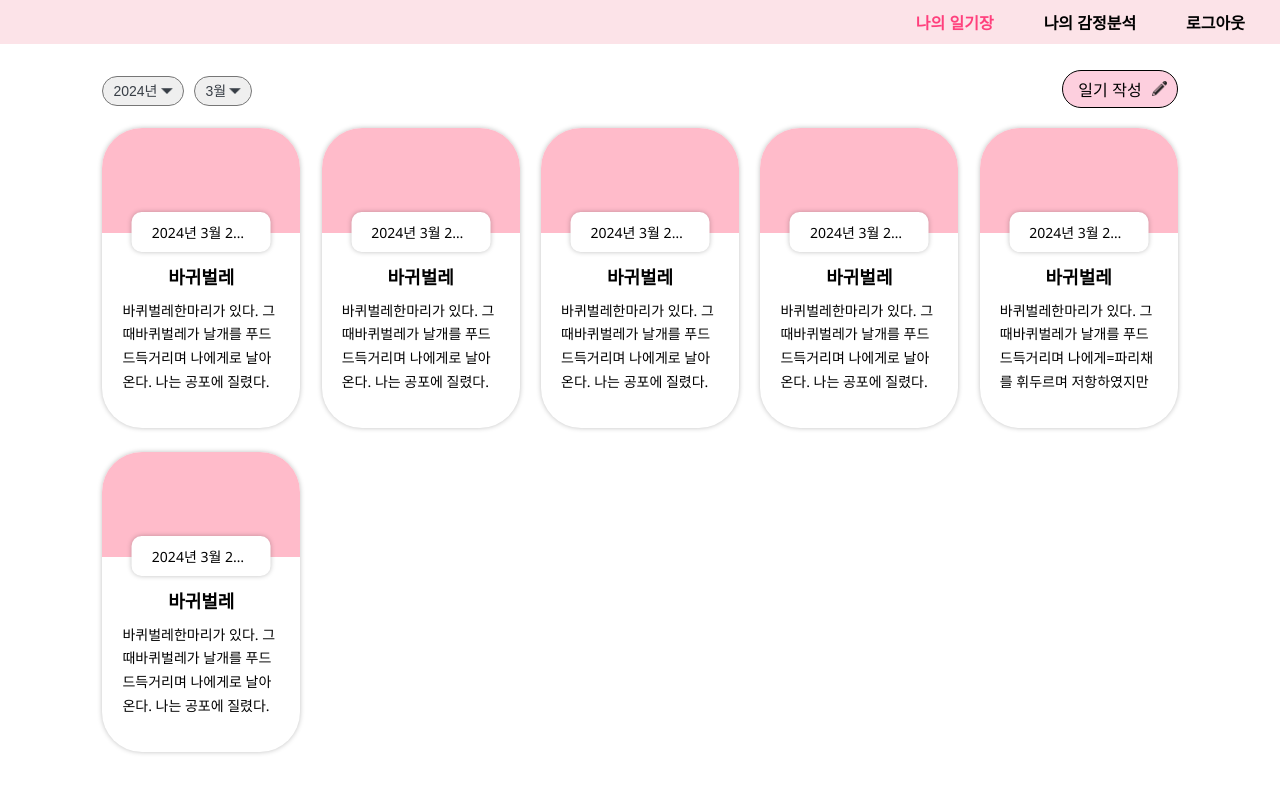
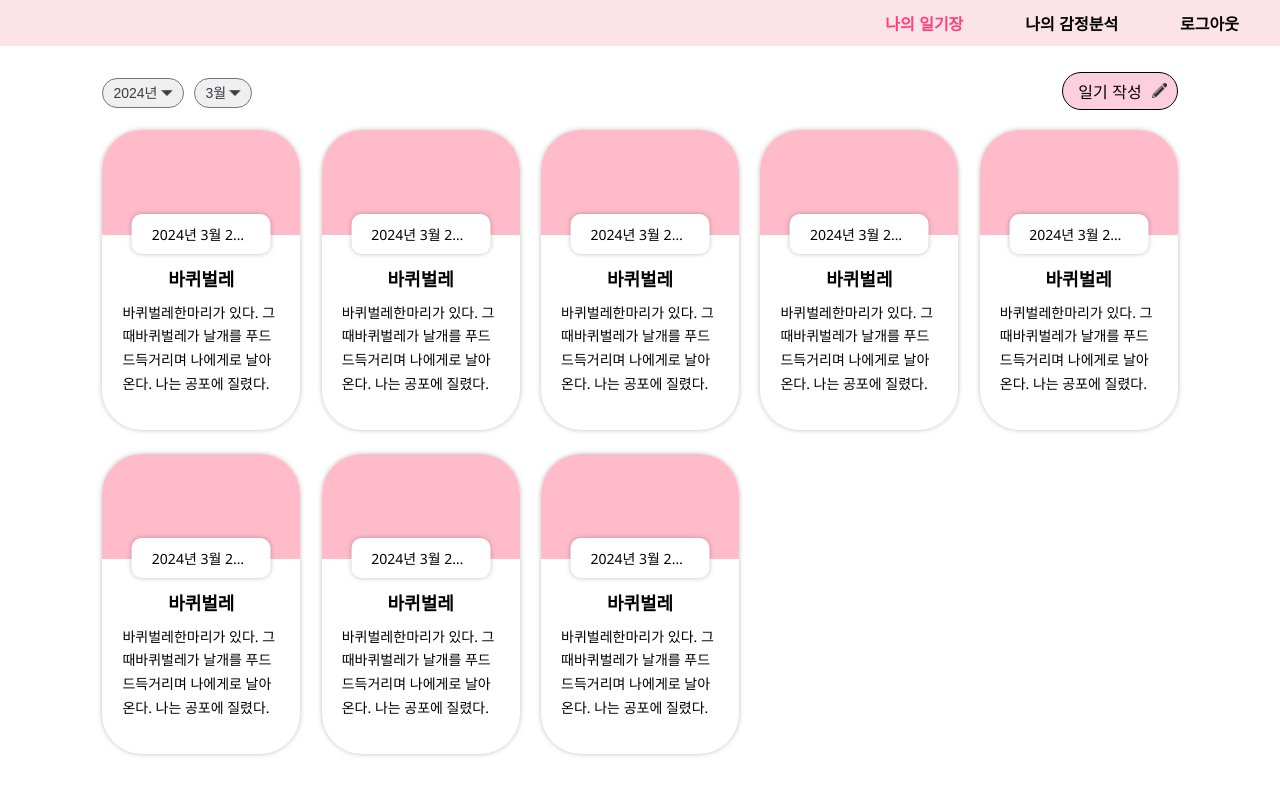
Before and after one commit to Seungkyu-Han/CapstoneDesign2, a React (Create React App) app in the folder frontend/stt_diary/: page / in a window 1280 px wide. Shown: the top 794 px of the page. Built offline with nearby package versions, Linux system fonts and the light colour scheme.

Commit message:
[frontend] fix: navigation item components, modify css

```diff
--- a/frontend/stt_diary/src/App.css
+++ b/frontend/stt_diary/src/App.css
@@ -63,20 +63,22 @@ nav {
   justify-content: flex-end;
 }
 
-.navbar li a{
+.navbar li button {
+  background: none;
+  border: none;
   color: #000000;
   text-decoration: none;
   margin-left: 50px;
   font-weight: 600;
+  cursor: pointer;
+  font-size: 16px;
 }
-.navbar li:last-child{
+.navbar li:last-child button {
   margin-right: 25px;
 }
-.navbar li a:hover {
+.navbar li button:hover,
+.navbar li button.active {
   color: #FF407D;
-}
-.navbar li a.active {
-  color:#FF407D;
 }
 .mobileNavBar{
   display: none;
@@ -98,17 +100,22 @@ nav {
   height: 120px;
 }
 
-.mobileNavBar li a {
+.mobileNavBar li button {
   display: block;
   padding: 8px 25px;
   text-decoration: none;
   color: black;
-  text-align: right;
+  background: none;
+  border: none;
+  margin-left: auto;
+  font-size: 16px;
 }
-.mobileNavBar li a:hover {
+
+.mobileNavBar li button:hover {
   font-weight: bold;
 }
-.mobileNavBar li a.active {
+
+.mobileNavBar li button.active {
   font-weight: bold;
 }
 @media screen and (max-width: 576px) {
--- a/frontend/stt_diary/src/App.js
+++ b/frontend/stt_diary/src/App.js
@@ -1,11 +1,14 @@
 import './App.css';
 import { useState, useEffect } from 'react';
-import { Routes, Route, Link, useLocation } from 'react-router-dom';
+import { Routes, Route, useLocation, useNavigate } from 'react-router-dom';
 import DiaryList from './routes/DiaryList';
+import NavigationMenu from './components/NavigationMenu';
+
 
 function App() {
   const [activePage, setActivePage] = useState('');
   const location = useLocation();
+  const navigate = useNavigate();
   const [isDropdownOpen, setIsDropdownOpen] = useState(false);
 
   const toggleDropdown = () => {
@@ -27,15 +30,11 @@ function App() {
             <img src={require('./assets/barIcon.png')} alt=""></img>
           </button>
           <div className={`dropdown-content ${isDropdownOpen ? 'show' : ''}`}>
-            <li><Link to="/" className={activePage === '' ? 'active' : ''} onClick={() => toggleDropdown()}>나의 일기장</Link></li>
-            <li><Link to="/analysis" className={activePage === 'analysis' ? 'active' : ''} onClick={() => toggleDropdown()}>나의 감정분석</Link></li>
-            <li><Link to="/login" className={activePage === 'login' ? 'active' : ''} onClick={() => toggleDropdown()}>로그아웃</Link></li>
+            <NavigationMenu activePage={activePage} navigate={navigate} toggleDropdown={toggleDropdown} />
           </div>
         </div>
         <ul className="navbar">
-          <li><Link to="/" className={activePage === '' ? 'active' : ''}>나의 일기장</Link></li>
-          <li><Link to="/analysis" className={activePage === 'analysis' ? 'active' : ''}>나의 감정분석</Link></li>
-          <li><Link to="/login" className={activePage === 'login' ? 'active' : ''}>로그아웃</Link></li>
+          <NavigationMenu activePage={activePage} navigate={navigate} toggleDropdown={toggleDropdown} />
         </ul>
       </nav>
       <Routes>
--- /dev/null
+++ b/frontend/stt_diary/src/components/NavigationItem.js
@@ -0,0 +1,12 @@
+
+function NavigationItem({ path, activePage, onClick, title }) {
+    return (
+      <li>
+        <button className={activePage === path ? 'active' : ''} onClick={onClick}>
+          {title}
+        </button>
+      </li>
+    );
+}
+
+export default NavigationItem;
--- /dev/null
+++ b/frontend/stt_diary/src/components/NavigationMenu.js
@@ -0,0 +1,14 @@
+
+import NavigationItem from "./NavigationItem";
+
+function NavigationMenu({ activePage, navigate, toggleDropdown }) {
+    return (
+      <>
+        <NavigationItem path="" activePage={activePage} onClick={() => {navigate('/'); toggleDropdown();}} title="나의 일기장" />
+        <NavigationItem path="analysis" activePage={activePage} onClick={() => {navigate('/analysis'); toggleDropdown();}} title="나의 감정분석" />
+        <NavigationItem path="login" activePage={activePage} onClick={() => {navigate('/login'); toggleDropdown();}} title="로그아웃" />
+      </>
+    );
+}
+
+export default NavigationMenu;
--- a/frontend/stt_diary/src/routes/DiaryList.css
+++ b/frontend/stt_diary/src/routes/DiaryList.css
@@ -107,10 +107,23 @@
   line-height: 1.7;
   overflow: hidden;
   text-overflow: ellipsis;
-    height: 100px;
+  max-height: 96px;
   overflow: hidden;
 }
 
+
+@media screen and (max-width: 1200px) {
+  .diary-list-main{
+    grid-template-columns: repeat(4, 1fr);
+    gap: 3% 2%;
+  }
+}
+@media screen and (max-width: 992px) {
+  .diary-list-main{
+    grid-template-columns: repeat(3, 1fr);
+    gap: 3% 3%;
+  }
+}
 @media screen and (max-width: 576px) {
   .diary-list-container {
     margin: 5% 7%;
--- a/frontend/stt_diary/src/routes/DiaryList.js
+++ b/frontend/stt_diary/src/routes/DiaryList.js
@@ -1,11 +1,11 @@
 import './DiaryList.css';
+import { data } from './DiaryListData';
 
-function DiaryList(props) {
+function DiaryList() {
   return (
-    <div class="diary-list-container">
-      {/* 여기에 다이어리 리스트 페이지 만들면 됨 */}
-      <div class="diary-list-header">
-        <div class="time-select">
+    <div className="diary-list-container">
+      <div className="diary-list-header">
+        <div className="time-select">
           <select id="yearSelect" onchange="handleYearSelectChange()">
               <option value="" selected>2024년</option>
               <option value="">2023년</option>
@@ -18,57 +18,23 @@ function DiaryList(props) {
               <option value="">1월</option>
           </select>
         </div>
-        <button class="create-diary-btn">일기 작성</button>
+        <button className="create-diary-btn">일기 작성</button>
       </div>
-      <div class="diary-list-main">
-        <div class="diary-wrapper">
-          <div class="diary-color"></div>
-          <div class="diary-date">2024년 3월 25일</div>
-          <div class="diary-content">
-            <div class="diary-title">바귀벌레</div>
-            <div class="diary-text">바퀴벌레한마리가 있다. 그때바퀴벌레가 날개를 푸드드득거리며 나에게로 날아온다. 나는 공포에 질렸다. 파리채를 휘두르며 저항하였지만 결국 나에게 도달했다....</div>
-          </div>
-        </div>
-        <div class="diary-wrapper">
-        <div class="diary-color"></div>
-          <div class="diary-date">2024년 3월 25일</div>
-          <div class="diary-content">
-            <div class="diary-title">바귀벌레</div>
-            <div class="diary-text">바퀴벌레한마리가 있다. 그때바퀴벌레가 날개를 푸드드득거리며 나에게로 날아온다. 나는 공포에 질렸다. 파리채를 휘두르며 저항하였지만 결국 나에게 도달했다....</div>
-          </div>
-        </div>
-        <div class="diary-wrapper">
-          <div class="diary-color"></div>
-          <div class="diary-date">2024년 3월 25일</div>
-          <div class="diary-content">
-            <div class="diary-title">바귀벌레</div>
-            <div class="diary-text">바퀴벌레한마리가 있다. 그때바퀴벌레가 날개를 푸드드득거리며 나에게로 날아온다. 나는 공포에 질렸다. 파리채를 휘두르며 저항하였지만 결국 나에게 도달했다....</div>
-          </div>
-        </div>
-        <div class="diary-wrapper">
-          <div class="diary-color"></div>
-          <div class="diary-date">2024년 3월 25일</div>
-          <div class="diary-content">
-            <div class="diary-title">바귀벌레</div>
-            <div class="diary-text">바퀴벌레한마리가 있다. 그때바퀴벌레가 날개를 푸드드득거리며 나에게로 날아온다. 나는 공포에 질렸다. 파리채를 휘두르며 저항하였지만 결국 나에게 도달했다....</div>
-          </div>
-        </div>
-        <div class="diary-wrapper">
-          <div class="diary-color"></div>
-          <div class="diary-date">2024년 3월 25일</div>
-          <div class="diary-content">
-            <div class="diary-title">바귀벌레</div>
-            <div class="diary-text">바퀴벌레한마리가 있다. 그때바퀴벌레가 날개를 푸드드득거리며 나에게=파리채를 휘두르며 저항하였지만 결국 나에게 도달했다....</div>
-          </div>
-        </div>
-        <div class="diary-wrapper">
-          <div class="diary-color"></div>
-          <div class="diary-date">2024년 3월 25일</div>
-          <div class="diary-content">
-            <div class="diary-title">바귀벌레</div>
-            <div class="diary-text">바퀴벌레한마리가 있다. 그때바퀴벌레가 날개를 푸드드득거리며 나에게로 날아온다. 나는 공포에 질렸다. 파리채를 휘두르며 저항하였지만 결국 나에게 도달했다....</div>
-          </div>
-        </div>
+      <div className="diary-list-main">
+        {
+          data.map((item, i) => {
+            return (
+              <div className="diary-wrapper">
+                <div className="diary-color"></div>
+                <div className="diary-date">{item.date}</div>
+                <div className="diary-content">
+                  <div className="diary-title">{item.title}</div>
+                  <div className="diary-text">{item.text}</div>
+                </div>
+              </div>
+            )
+          })
+        }
       </div>
     </div>
   )
--- /dev/null
+++ b/frontend/stt_diary/src/routes/DiaryListData.js
@@ -0,0 +1,42 @@
+export let data = [
+    {
+        date: "2024년 3월 25일",
+        title: '바퀴벌레',
+        text: "바퀴벌레한마리가 있다. 그때바퀴벌레가 날개를 푸드드득거리며 나에게로 날아온다. 나는 공포에 질렸다. 파리채를 휘두르며 저항하였지만 결국 나에게 도달했다...."
+    },
+    {
+        date: "2024년 3월 25일",
+        title: '바퀴벌레',
+        text: "바퀴벌레한마리가 있다. 그때바퀴벌레가 날개를 푸드드득거리며 나에게로 날아온다. 나는 공포에 질렸다. 파리채를 휘두르며 저항하였지만 결국 나에게 도달했다...."
+    },
+    {
+        date: "2024년 3월 25일",
+        title: '바퀴벌레',
+        text: "바퀴벌레한마리가 있다. 그때바퀴벌레가 날개를 푸드드득거리며 나에게로 날아온다. 나는 공포에 질렸다. 파리채를 휘두르며 저항하였지만 결국 나에게 바퀴벌레한마리가 있다. 그때바퀴벌레가 날개를 푸드드득거리며 나에게로 날아온다. 나는 공포에 질렸다. 파리채를 휘두르며 저항하였지만 결국 나에게 바퀴벌레한마리가 있다. 그때바퀴벌레가 날개를 푸드드득거리며 나에게로 날아온다. 나는 공포에 질렸다. 파리채를 휘두르며 저항하였지만 결국 나에게 바퀴벌레한마리가 있다. 그때바퀴벌레가 날개를 푸드드득거리며 나에게로 날아온다. 나는 공포에 질렸다. 파리채를 휘두르며 저항하였지만 결국 나에게 바퀴벌레한마리가 있다. 그때바퀴벌레가 날개를 푸드드득거리며 나에게로 날아온다. 나는 공포에 질렸다. 파리채를 휘두르며 저항하였지만 결국 나에게 도달했다...."
+    },
+    {
+        date: "2024년 3월 25일",
+        title: '바퀴벌레',
+        text: "바퀴벌레한마리가 있다. 그때바퀴벌레가 날개를 푸드드득거리며 나에게로 날아온다. 나는 공포에 질렸다. 파리채를 휘두르며 저항하였지만 결국 나에게 도달했다...."
+    },
+    {
+        date: "2024년 3월 25일",
+        title: '바퀴벌레',
+        text: "바퀴벌레한마리가 있다. 그때바퀴벌레가 날개를 푸드드득거리며 나에게로 날아온다. 나는 공포에 질렸다. 파리채를 휘두르며 저항하였지만 결국 나에게 도달했다...."
+    },
+    {
+        date: "2024년 3월 25일",
+        title: '바퀴벌레',
+        text: "바퀴벌레한마리가 있다. 그때바퀴벌레가 날개를 푸드드득거리며 나에게로 날아온다. 나는 공포에 질렸다. 파리채를 휘두르며 저항하였지만 결국 나에게 도달했다...."
+    },
+    {
+        date: "2024년 3월 25일",
+        title: '바퀴벌레',
+        text: "바퀴벌레한마리가 있다. 그때바퀴벌레가 날개를 푸드드득거리며 나에게로 날아온다. 나는 공포에 질렸다. 파리채를 휘두르며 저항하였지만 결국 나에게 도달했다...."
+    },
+    {
+        date: "2024년 3월 25일",
+        title: '바퀴벌레',
+        text: "바퀴벌레한마리가 있다. 그때바퀴벌레가 날개를 푸드드득거리며 나에게로 날아온다. 나는 공포에 질렸다. 파리채를 휘두르며 저항하였지만 결국 나에게 도달했다...."
+    },
+];
```
Lines whose indentation alone changed are shown as unchanged.
